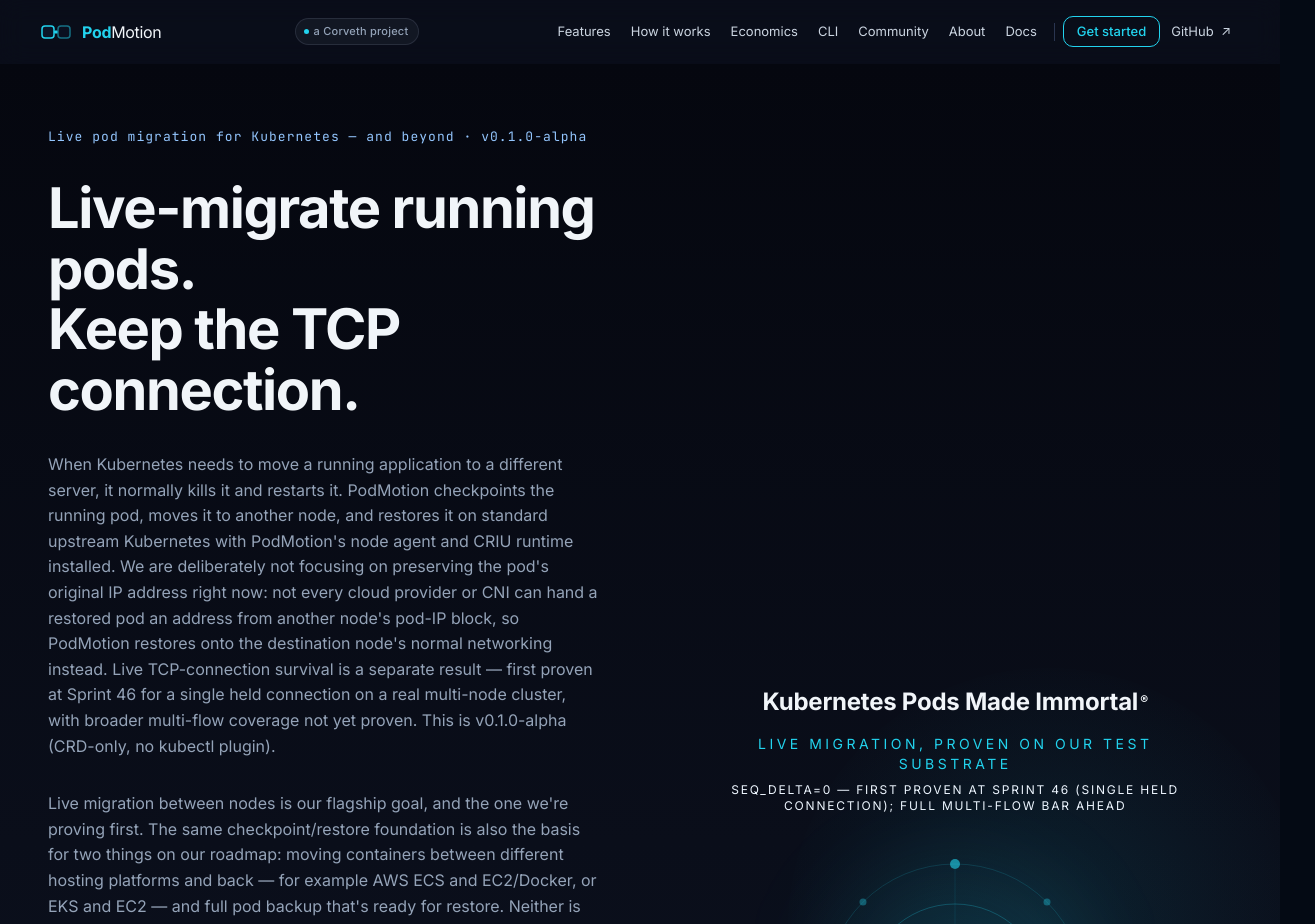
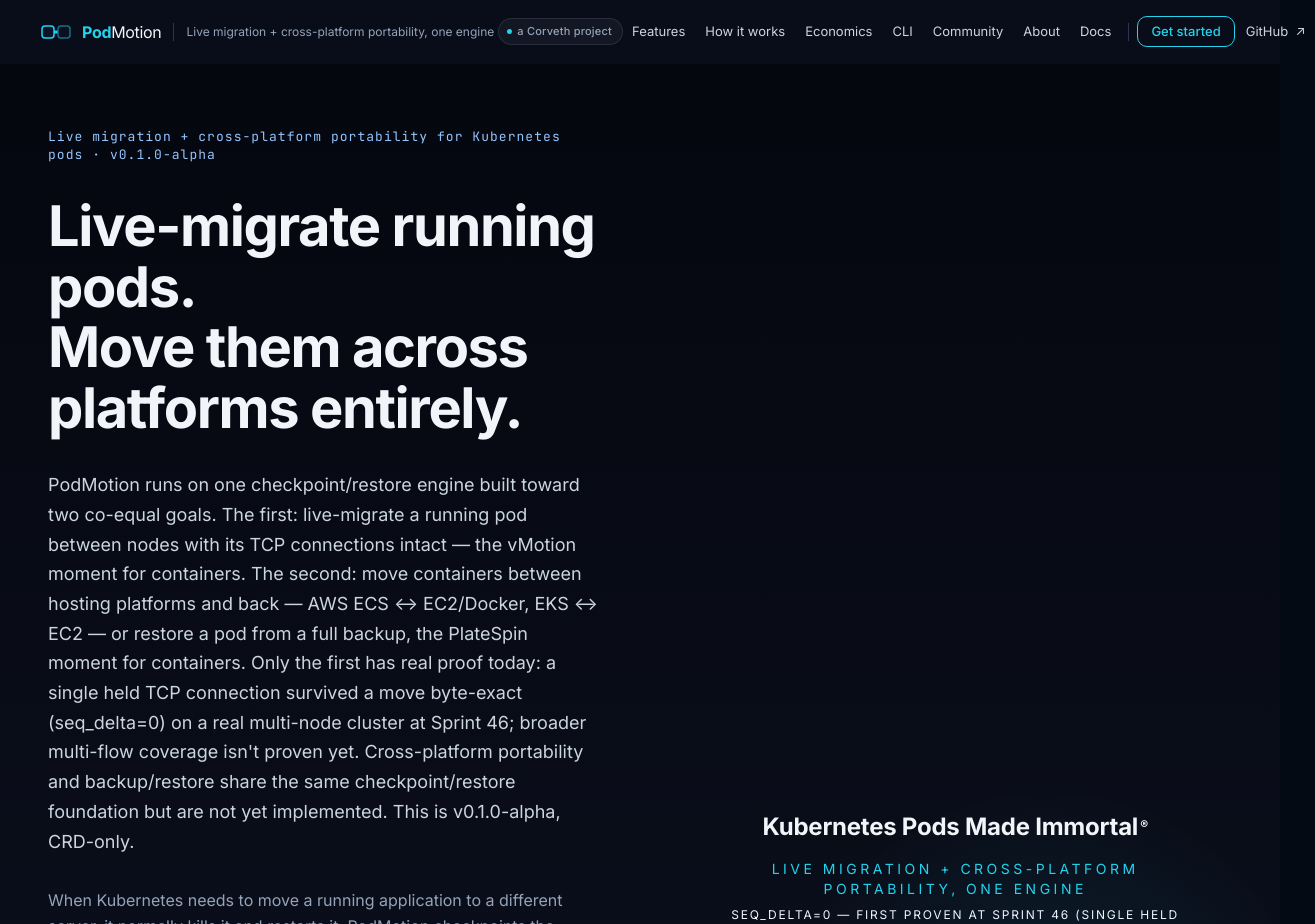
Before and after one commit to podmotion-io/website, a Next.js app: page / in a window 1280 px wide. Shown: the top 924 px of the page, 1315 px wide, since content can reach past the window. Built offline with nearby package versions, Linux system fonts and the light colour scheme.

Commit message:
content: reposition as vMotion+PlateSpin for containers, both pillars co-equal at the top of the page

```diff
--- a/app/components/About.tsx
+++ b/app/components/About.tsx
@@ -53,13 +53,14 @@ const About: FC = () => {
           <p className="text-lg leading-relaxed text-pm-white-muted">
             What started as a proof of concept has grown into a real system in
             progress: a 12-phase migration state machine, five CRDs, a scheduler
-            plugin, a CNI plugin, and a growing open-source project. Live
-            migration between nodes remains the flagship goal, and it&apos;s
-            also becoming the foundation for two more things we&apos;re working
-            toward — moving containers between different hosting platforms and
-            back (for example AWS ECS and EC2/Docker, or EKS and EC2), and full
-            pod backup that&apos;s ready for restore. Both are early roadmap
-            items, not available in v0.1.0-alpha. Built in the open. Apache-2.0.
+            plugin, a CNI plugin, and a growing open-source project. PodMotion&apos;s
+            checkpoint/restore engine is built toward two co-equal goals: live
+            migration between nodes, proven first, and moving containers between
+            different hosting platforms and back (for example AWS ECS and
+            EC2/Docker, or EKS and EC2) plus full pod backup that&apos;s ready
+            for restore. The migration goal has real proof today; the
+            portability and backup goals are architected but not yet
+            implemented in v0.1.0-alpha. Built in the open. Apache-2.0.
             Founded and built by a team with deep roots in Kubernetes, federal
             systems, and enterprise transformation.
           </p>
--- a/app/components/Features.tsx
+++ b/app/components/Features.tsx
@@ -106,11 +106,12 @@ const crossPlatformRoadmapCard: FeatureCardProps = {
   title: 'Move containers across platforms',
   body: (
     <>
-      Live migration between Kubernetes nodes is the flagship goal we&apos;re
-      proving first. The same checkpoint/restore foundation is also meant to
-      make PodMotion a cornerstone for moving containers between different
-      hosting platforms and back &mdash; for example AWS ECS and EC2/Docker, or
-      EKS and EC2. This is an early roadmap goal, not available in v0.1.0-alpha.
+      PodMotion&apos;s checkpoint/restore engine is built toward two co-equal
+      goals: live migration between Kubernetes nodes, and moving containers
+      between different hosting platforms and back &mdash; for example AWS ECS
+      and EC2/Docker, or EKS and EC2. Live migration has real proof today;
+      cross-platform portability is architected but not yet implemented in
+      v0.1.0-alpha.
     </>
   ),
   deepLinkHref: 'https://github.com/podmotion-io/podmotion/milestones',
@@ -121,10 +122,9 @@ const backupRestoreRoadmapCard: FeatureCardProps = {
   title: 'Full pod backup, ready for restore',
   body: (
     <>
-      Beyond live migration, we&apos;re working toward full pod backup &mdash;
+      The same checkpoint/restore engine also targets full pod backup &mdash;
       a checkpoint you can hold onto and restore later, not just move
-      immediately to another node. This is a distinct capability from live
-      migration and is not available in v0.1.0-alpha.
+      immediately to another node. This is not yet available in v0.1.0-alpha.
     </>
   ),
   deepLinkHref: 'https://github.com/podmotion-io/podmotion/milestones',
--- a/app/components/Hero.tsx
+++ b/app/components/Hero.tsx
@@ -154,7 +154,7 @@ const Hero: React.FC = () => {
               margin: 0,
             }}
           >
-            Live pod migration for Kubernetes — and beyond · v0.1.0-alpha
+            Live migration + cross-platform portability for Kubernetes pods · v0.1.0-alpha
           </p>
 
           {/* H1 */}
@@ -171,8 +171,32 @@ const Hero: React.FC = () => {
           >
             Live-migrate running pods.{' '}
             <br />
-            Keep the TCP connection.
+            Move them across platforms entirely.
           </h1>
+
+          {/* Mission subhead — both pillars, co-equal */}
+          <p
+            style={{
+              fontFamily: "'Inter', -apple-system, BlinkMacSystemFont, 'Segoe UI', Roboto, sans-serif",
+              fontSize: '18px',
+              fontWeight: 400,
+              lineHeight: 1.65,
+              letterSpacing: 0,
+              color: '#CBD5E1',
+              margin: 0,
+              maxWidth: '58ch',
+            }}
+          >
+            PodMotion runs on one checkpoint/restore engine built toward two co-equal goals. The
+            first: live-migrate a running pod between nodes with its TCP connections intact — the
+            vMotion moment for containers. The second: move containers between hosting platforms
+            and back — AWS ECS ↔ EC2/Docker, EKS ↔ EC2 — or restore a pod from a full backup, the
+            PlateSpin moment for containers. Only the first has real proof today: a single held
+            TCP connection survived a move byte-exact (seq_delta=0) on a real multi-node cluster
+            at Sprint 46; broader multi-flow coverage isn&apos;t proven yet. Cross-platform
+            portability and backup/restore share the same checkpoint/restore foundation but are
+            not yet implemented. This is v0.1.0-alpha, CRD-only.
+          </p>
 
           {/* Beginner context */}
           <p
@@ -196,26 +220,6 @@ const Hero: React.FC = () => {
             normal networking instead. Live TCP-connection survival is a separate result — first proven
             at Sprint 46 for a single held connection on a real multi-node cluster, with broader
             multi-flow coverage not yet proven. This is v0.1.0-alpha (CRD-only, no kubectl plugin).
-          </p>
-
-          {/* Mission scope */}
-          <p
-            style={{
-              fontFamily: "'Inter', -apple-system, BlinkMacSystemFont, 'Segoe UI', Roboto, sans-serif",
-              fontSize: '16px',
-              fontWeight: 400,
-              lineHeight: 1.6,
-              letterSpacing: 0,
-              color: '#94A3B8',
-              margin: 0,
-              maxWidth: '58ch',
-            }}
-          >
-            Live migration between nodes is our flagship goal, and the one we&apos;re proving first.
-            The same checkpoint/restore foundation is also the basis for two things on our roadmap:
-            moving containers between different hosting platforms and back — for example AWS ECS and
-            EC2/Docker, or EKS and EC2 — and full pod backup that&apos;s ready for restore. Neither is
-            available yet in v0.1.0-alpha.
           </p>
 
           {/* Subhead */}
@@ -393,7 +397,7 @@ const Hero: React.FC = () => {
             Kubernetes Pods Made Immortal<sup style={{ fontSize: '0.5em', marginLeft: '2px' }}>&reg;</sup>
           </p>
           <p className="text-center text-pm-cyan-300 font-light tracking-[0.25em] uppercase text-sm mb-2 select-none">
-            Live migration, proven on our test substrate
+            Live migration + cross-platform portability, one engine
           </p>
           <p className="text-center text-pm-text-muted font-light tracking-[0.15em] uppercase text-xs mb-10 select-none">
             seq_delta=0 — first proven at Sprint 46 (single held connection); full multi-flow bar ahead
--- a/app/components/NavBar.tsx
+++ b/app/components/NavBar.tsx
@@ -78,7 +78,8 @@ export default function NavBar(): React.ReactElement {
             justifyContent: 'space-between',
           }}
         >
-          {/* ── Left: wordmark ── */}
+          {/* ── Left: wordmark + tagline ── */}
+          <div style={{ display: 'flex', alignItems: 'center', gap: '12px', flexShrink: 0 }}>
             <a
               href="/#top"
               style={{
@@ -103,6 +104,23 @@ export default function NavBar(): React.ReactElement {
               </svg>
               <span style={{ whiteSpace: 'nowrap' }}><span style={{ fontWeight: 700, color: '#22D3EE', letterSpacing: '-0.02em' }}>Pod</span><span style={{ fontWeight: 300, color: '#F1F5F9', letterSpacing: '-0.02em' }}>Motion</span></span>
             </a>
+
+            {/* Tagline — both pillars, named up front */}
+            <span
+              className="pm-navbar-tagline"
+              style={{
+                fontFamily: "'Inter', -apple-system, BlinkMacSystemFont, 'Segoe UI', Roboto, sans-serif",
+                fontSize: '12px',
+                fontWeight: 400,
+                color: '#94A3B8',
+                whiteSpace: 'nowrap',
+                paddingLeft: '12px',
+                borderLeft: '1px solid #2A3550',
+              }}
+            >
+              Live migration + cross-platform portability, one engine
+            </span>
+          </div>
 
           {/* ── Brand co-mark: "a Corveth project" pill badge — PodMotion stays primary; ── */}
           {/* ── this reads as a distinct, unambiguous "powered by" mark, not nav text.  ── */}
@@ -491,6 +509,9 @@ export default function NavBar(): React.ReactElement {
 
       {/* Scoped styles for responsive show/hide */}
       <style>{`
+        @media (max-width: 1279px) {
+          .pm-navbar-tagline { display: none !important; }
+        }
         @media (max-width: 1023px) {
           .pm-desktop-nav { display: none !important; }
           .pm-hamburger { display: flex !important; align-items: center; justify-content: center; }
--- a/app/layout.tsx
+++ b/app/layout.tsx
@@ -2,9 +2,9 @@ import type { Metadata } from "next";
 import "./globals.css";
 
 export const metadata: Metadata = {
-  title: "PodMotion — Kubernetes Pods Made Immortal",
+  title: "PodMotion — Kubernetes Pods Made Immortal: Live Migration & Cross-Platform Portability",
   description:
-    "Live-migrate running Kubernetes pods with memory, open files, and active TCP connections intact. No application changes. Proven on live PostgreSQL — zero failed transactions observed across 10 proof runs.",
+    "PodMotion is one checkpoint/restore engine built for two goals: live-migrate a running Kubernetes pod between nodes with its TCP connections intact, and move containers between hosting platforms (AWS ECS ↔ EC2/Docker, EKS ↔ EC2) or restore from a full backup. Live migration is proven on a real multi-node cluster (single held connection, byte-exact seq_delta=0); cross-platform portability and backup/restore are architected but not yet implemented. v0.1.0-alpha, CRD-only.",
   icons: {
     icon: '/favicon.svg',
   },
```
Lines whose indentation alone changed are shown as unchanged.
